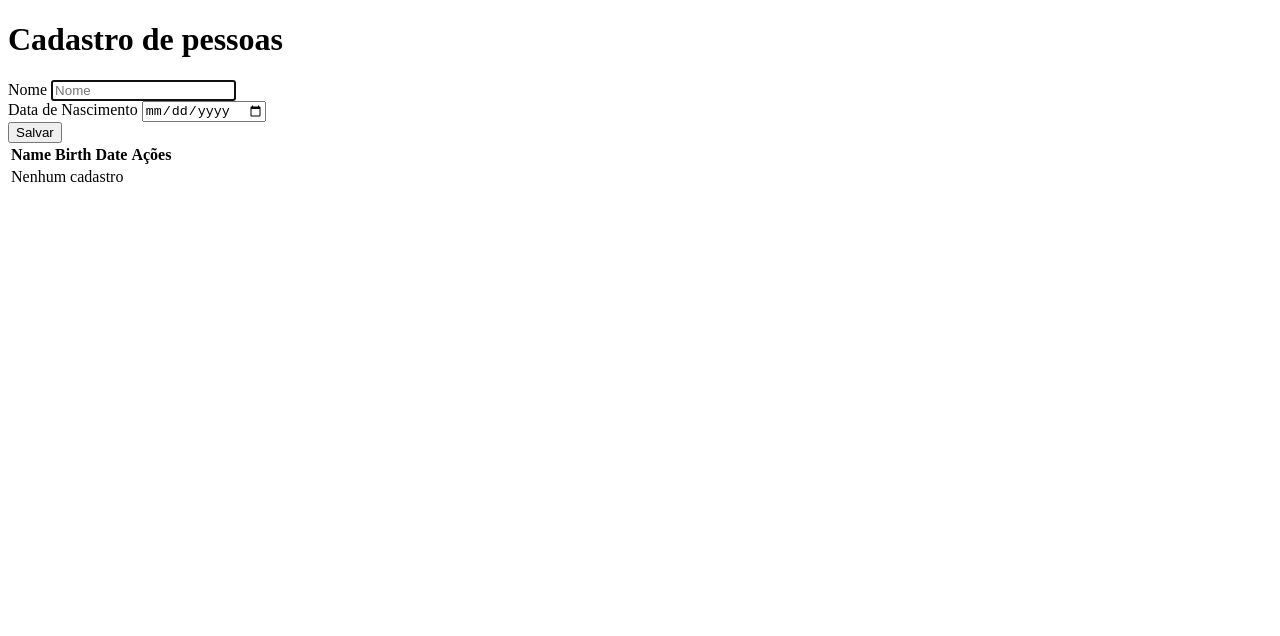
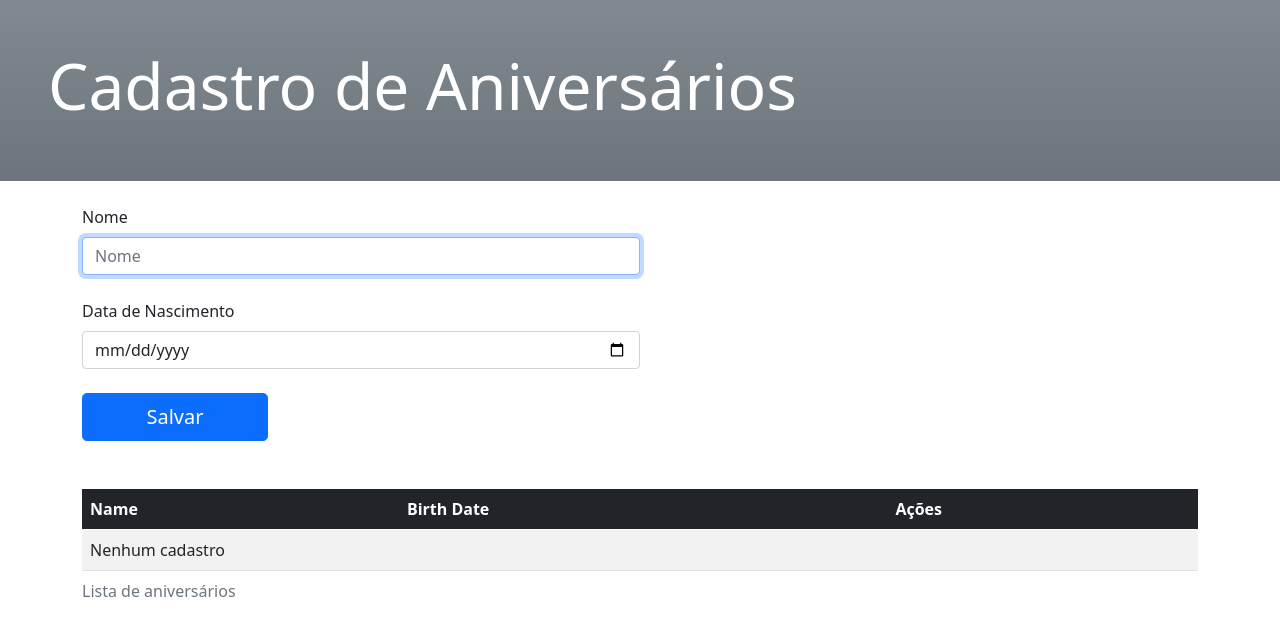
Before and after one commit to ricardopontesdantas/alura-7-days-of-code-js, a plain HTML site: page index.html in a window 1280 px wide. Drawn offline with nearby package versions, Linux system fonts and the light colour scheme.

Commit message:
Apply bootstrap framework and styles

```diff
--- a/app.js
+++ b/app.js
@@ -28,7 +28,15 @@ const renderPeople = people => {
 
     if (hasPeople) {
         people.forEach((person, index) => {
-            peopleHTML += `<tr><td>${person.name}</td><td>${person.birth}</td><td><button onclick="editPerson(${index})">Editar</button><td><button onclick="removePerson(this, ${index})">Remover</button></td></tr>`
+            peopleHTML += `
+            <tr>
+                <td>${person.name}</td>
+                <td>${person.birth}</td>
+                <td colspan="2" class="text-center">
+                    <button class="btn btn-outline-warning btn-sm" onclick="editPerson(${index})">Editar</button>
+                    <button class="btn btn-outline-danger btn-sm" onclick="removePerson(this, ${index})">Remover</button>
+                </td>
+            </tr>`
         })
 
         peopleBodyTable.innerHTML = peopleHTML
--- a/index.html
+++ b/index.html
@@ -4,35 +4,47 @@
     <meta charset="UTF-8">
     <meta name="viewport" content="width=device-width, initial-scale=1.0">
     <title>Cadastro de pessoas</title>
+    <link href="https://cdn.jsdelivr.net/npm/bootstrap@5.0.2/dist/css/bootstrap.min.css" rel="stylesheet" integrity="sha384-EVSTQN3/azprG1Anm3QDgpJLIm9Nao0Yz1ztcQTwFspd3yD65VohhpuuCOmLASjC" crossorigin="anonymous">
 </head>
 <body>
-    <h1>Cadastro de pessoas</h1>
-
-    <form data-js="form">
-        <div>
-            <label for="name">Nome</label>
-            <input type="text" name="name" id="name" data-js="name" placeholder="Nome" required minlength="3" maxlength="120" pattern="[A-Za-zÀ-Úà-úü\s]+" autofocus>
+    <div class="container-fluid p-0">
+        <div class="p-5 bg-secondary bg-gradient text-white">
+            <h1 class="display-3">Cadastro de Aniversários</h1>
         </div>
 
-        <div>
-            <label for="birth">Data de Nascimento</label>
-            <input type="date" name="birth" id="birth" data-js="birth" required>
+        <div class="container">
+            <form data-js="form">
+                <div class="col-lg-6 col-md-8 mt-4">
+                    <label for="name" class="form-label">Nome</label>
+                    <input type="text" name="name" id="name" class="form-control" data-js="name" placeholder="Nome" required minlength="3" maxlength="120" pattern="[A-Za-zÀ-Úà-úü\s]+" autofocus>
+                </div>
+
+                <div class="col-lg-6 col-md-8 mt-4">
+                    <label for="birth" class="form-label">Data de Nascimento</label>
+                    <input type="date" name="birth" id="birth" class="form-control" data-js="birth" required>
                 </div>
 
                 <input type="hidden" name="index" id="index" data-js="index">
 
-        <button type="submit">Salvar</button>
+                <div class="mt-4 d-grid col-2">
+                    <button type="submit" class="btn btn-primary btn-lg">Salvar</button>
+                </div>
             </form>
 
-    <div data-js="people-list-info">
-        <table data-js="people-table">
-            <thead>
-                <th>Name</th>
-                <th>Birth Date</th>
-                <th>Ações</th>
+            <div class="mt-5 table-responsive" data-js="people-list-info">
+                <table class="table table-striped align-middle" data-js="people-table">
+                    <caption>Lista de aniversários</caption>
+                    <thead class="table-dark">
+                        <tr>
+                            <th scope="col">Name</th>
+                            <th scope="col">Birth Date</th>
+                            <th scope="col">Ações</th>
+                        </tr>
                     </thead>
                     <tbody></tbody>
                 </table>
+            </div>
+        </div>
     </div>
 
     <script src="./app.js"></script>
```
Lines whose indentation alone changed are shown as unchanged.
